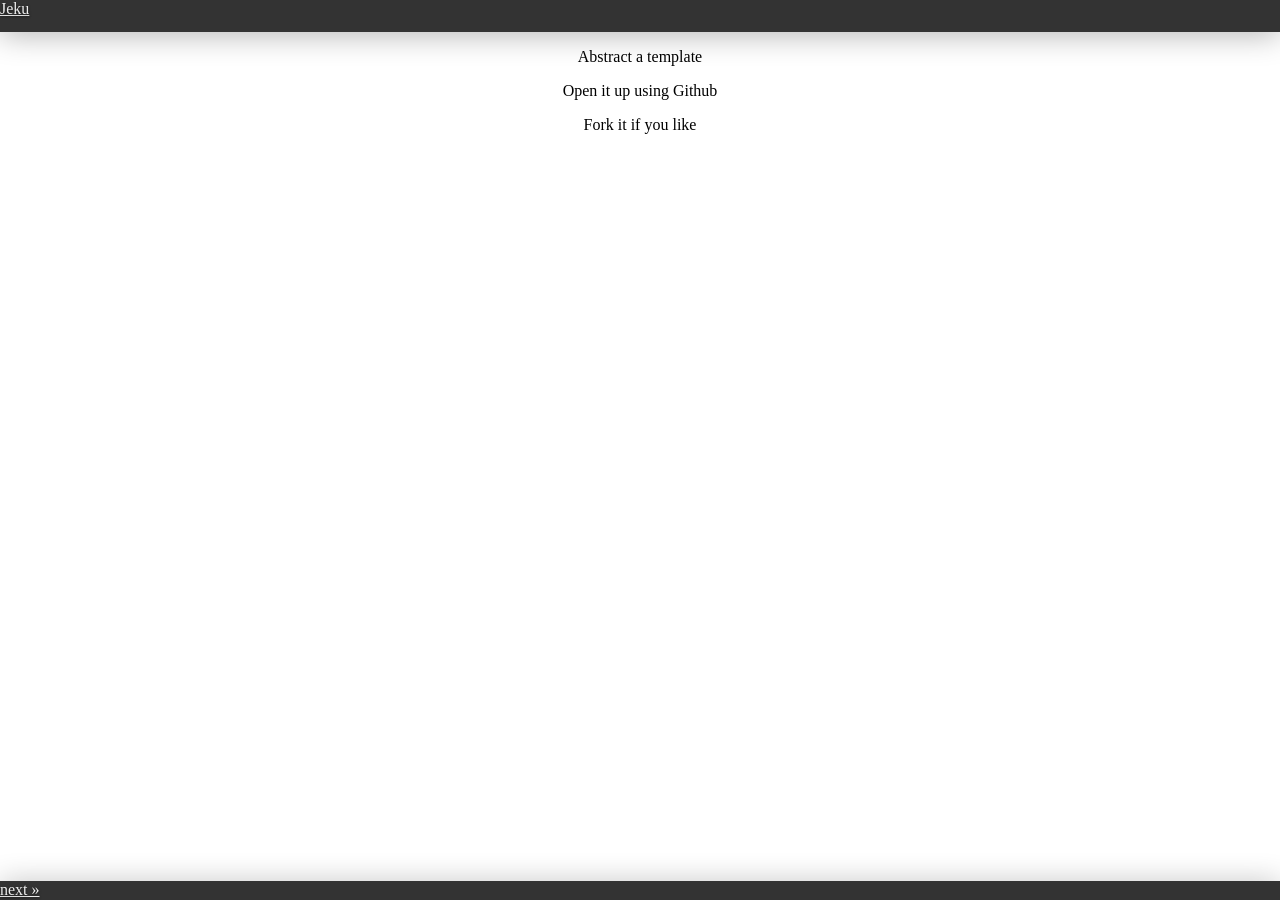
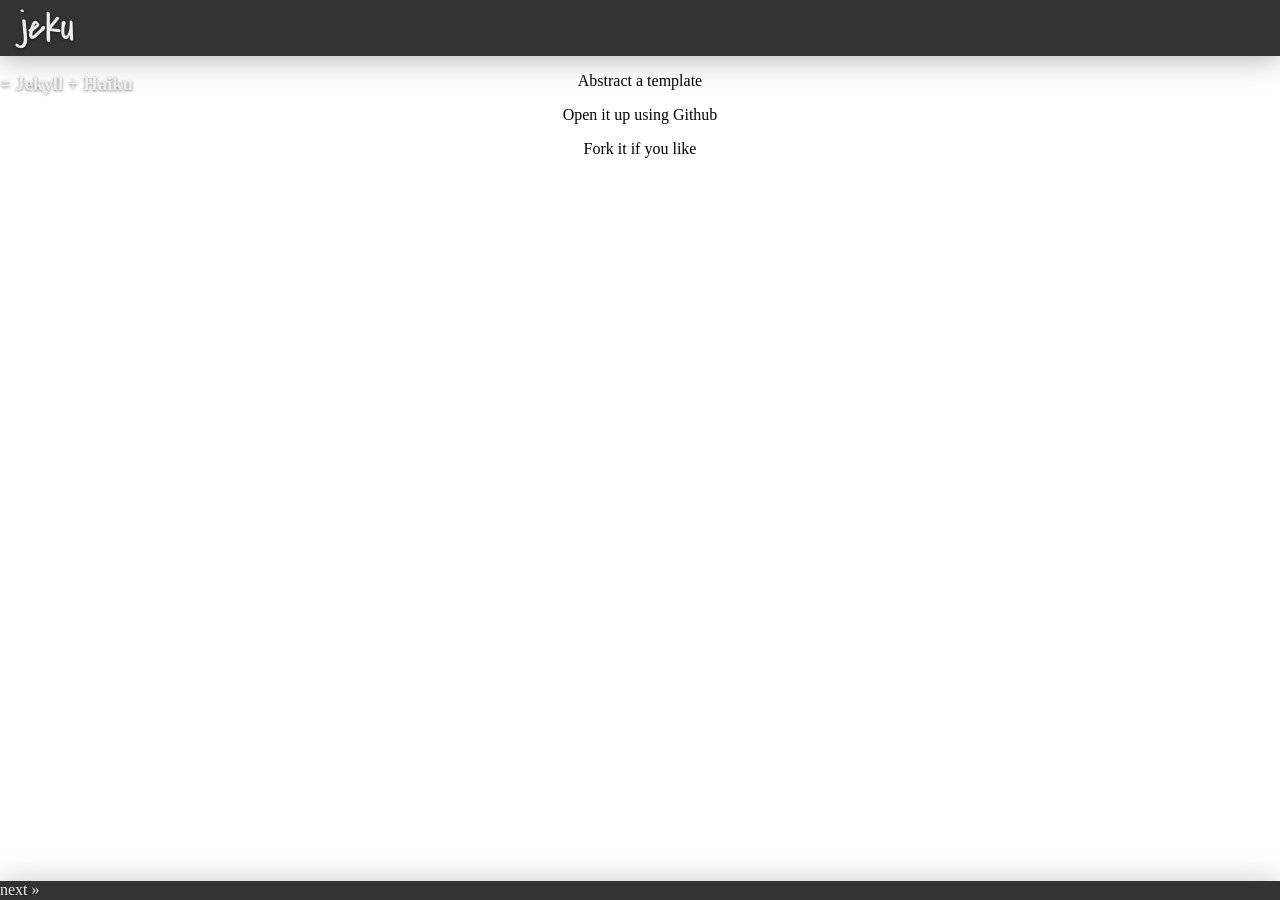
Before and after one commit to maskott/jeku, a Jekyll site: the page built from _posts/2016-08-25-0006.md, in a window 1280 px wide. Built offline with Jekyll 4.4.1, drawn with Linux system fonts in a browser that asks for light colours.

Commit message:
edits from 4 years ago I forgot to check in... whaaaaa

```diff
--- a/_layouts/default.html
+++ b/_layouts/default.html
@@ -1,7 +1,10 @@
 ---
 layout: master
 ---
-<div id="header"><a href="{{ site.github.url }}/">Jeku</a></div>
+<div id="header">
+  <a href="{{ site.github.url }}/" class="logo">Jeku</a>
+  <h3>= Jekyll + Haiku</h3>
+</div>
 <div id="content">
   {{ content }}
 </div>
--- a/_layouts/master.html
+++ b/_layouts/master.html
@@ -4,9 +4,11 @@
     <title>Jeku | {{ page.date | date: '%B %d, %Y' }}</title>
     <link rel="stylesheet" type="text/css" href="{{ site.github.url }}/css/main.css">
 
+    <!-- Google Fonts -->
     {% if page.google_font %}
-    <!-- Google Fonts -->
-    <link href="https://fonts.googleapis.com/css?family={{ page.google_font.url }}" rel="stylesheet">
+    <link href="https://fonts.googleapis.com/css?family=Covered+By+Your+Grace|{{ page.google_font.url }}" rel="stylesheet">
+    {% else %}
+    <link href="https://fonts.googleapis.com/css?family=Covered+By+Your+Grace" rel="stylesheet">
     {% endif %}
 
     <style type="text/css">
--- a/css/main.scss
+++ b/css/main.scss
@@ -41,18 +41,28 @@ $on-laptop:        800px;
 #header a,
 #footer a {
   color: #eee;
+  text-decoration: none;
+  &.logo {
+    font-family: 'Covered By Your Grace', cursive;
+    font-size: 2.5em;
+    padding: 0.5em;
+    text-decoration: none;
+  }
 }
 
 #header {
-  height:2em;
+  height:3.5em;
   top:0;
+  .logo {
+    text-transform: lowercase;
+  }
 }
 #footer {
   height:1.2em;
   bottom:0;
 }
 #content {
-  top:2em;
+  top:3.5em;
   bottom:1.2em;
   text-align: center;
 }
```
Also changed, not shown: Gemfile.lock, favicon.ico (added).
